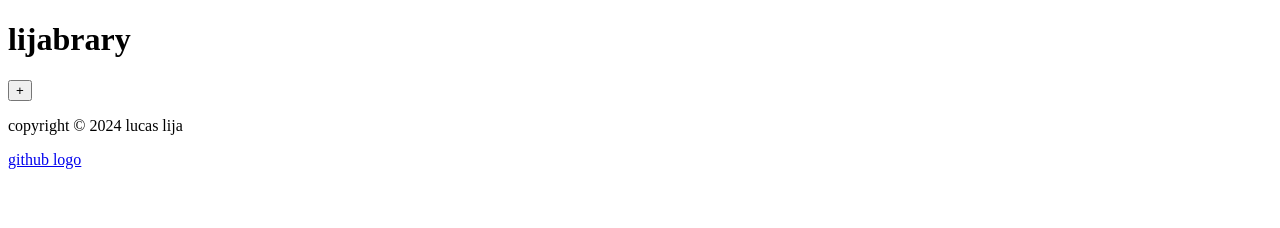
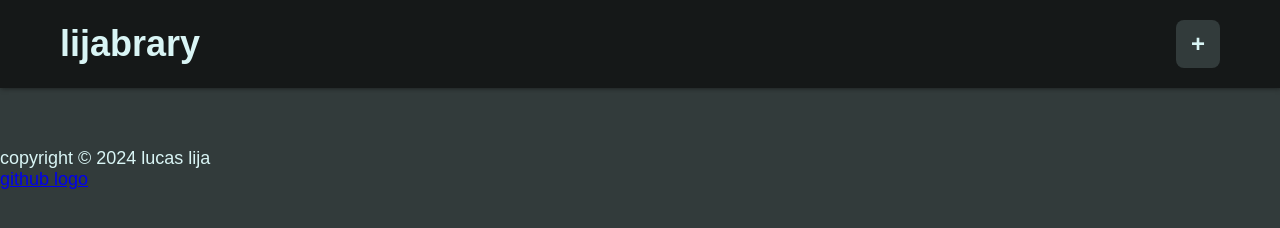
Before and after one commit to lucaslija/odin-library, a plain HTML site: page index.html in a window 1280 px wide. Drawn offline with Linux system fonts and the light colour scheme.

Commit message:
began styling, added dialog html

```diff
--- a/index.html
+++ b/index.html
@@ -8,12 +8,12 @@
   <link rel="stylesheet" href="./styles.css">
 </head>
 <body>
-  <div class="container">
-    <header>
+  <header class="header">
+    <div class="container">
       <h1 class="logo">lijabrary</h1>
-      <button class="btn" id="add-btn">+</button>
-    </header>
-  </div>
+      <button class="btn btn-add">+</button>
+    </div>
+  </header>
   <main class="main container">
     <div class="books-grid" id="booksGrid"></div>
   </main>
@@ -21,5 +21,13 @@
     <p>copyright &copy; 2024 lucas lija</p>
     <a href="https://github.com/lucaslija" target="_blank">github logo</a>
   </footer>
+  <dialog class="add-book-dialog" id="addBookDialog">
+    <form class="add-book-form" id="addBookForm">
+      <input type="text" class="input" id="title" placeholder="title" required maxlength="100">
+      <input type="text" class="input" id="author" placeholder="author" required maxlength="100">
+      <input type="text" class="input" id="pages" placeholder="pages" required max="10000">
+      <button class="btn btn-light-green" type="submit">add book</button>
+    </form>
+  </dialog>
 </body>
 </html>
--- a/styles.css
+++ b/styles.css
@@ -0,0 +1,100 @@
+:root {
+  --black: #151818;
+  --grey: #323b3b;
+  --white: #d9f5f5;
+  --border-radius: 8px;
+  --spacing-xs: 5px;
+  --spacing-sm: 10px;
+  --spacing-md: 15px;
+  --spacing-lg: 20px;
+  --spacing-xl: 40px;
+  --font-md: 18px;
+  --font-lg: 24px;
+  --container-width: 1200px;
+  --shadow: rgba(21, 24, 24, 0.655) 1px 1px 4px;
+}
+
+/* RESET */
+
+*,
+*::before,
+*::after {
+  box-sizing: border-box;
+  padding: 0;
+  margin: 0;
+}
+
+/* footer support */
+html {
+  position: relative;
+  min-height: 100%;
+}
+
+body {
+  background-color: var(--grey);
+  color: var(--white);
+  font-family: Arial, Helvetica, sans-serif;
+  font-size: var(--font-md);
+  word-break: break-word;
+  /* footer support */
+  margin-bottom: 100px;
+}
+
+button,
+input {
+  border: none;
+  color: inherit;
+  font-family: inherit;
+  font-size: inherit;
+  cursor: pointer;
+  outline: none;
+}
+
+input[type='text'],
+input[type='number'] {
+  cursor: text;
+}
+
+/* UTILITIES */
+
+.container {
+  max-width: var(--container-width);
+  padding: var(--spacing-lg);
+  margin: 0 auto;
+}
+
+.btn {
+  padding: var(--spacing-sm) var(--spacing-md);
+  border-radius: var(--border-radius);
+  transition: filter 0.15s ease-in-out;
+}
+
+.btn:hover {
+  filter: brightness(150%);
+}
+
+.btn-add {
+  font-size: var(--font-lg);
+  font-weight: bold;
+  background-color: var(--grey);
+}
+
+/* HEADER */
+
+.header {
+  background-color: var(--black);
+  box-shadow: var(--shadow);
+}
+
+.header .container {
+  display: flex;
+  align-items: center;
+  justify-content: space-between;
+}
+
+/* MAIN */
+
+.main {
+  margin-top: var(--spacing-lg);
+  text-align: center;
+}
```
